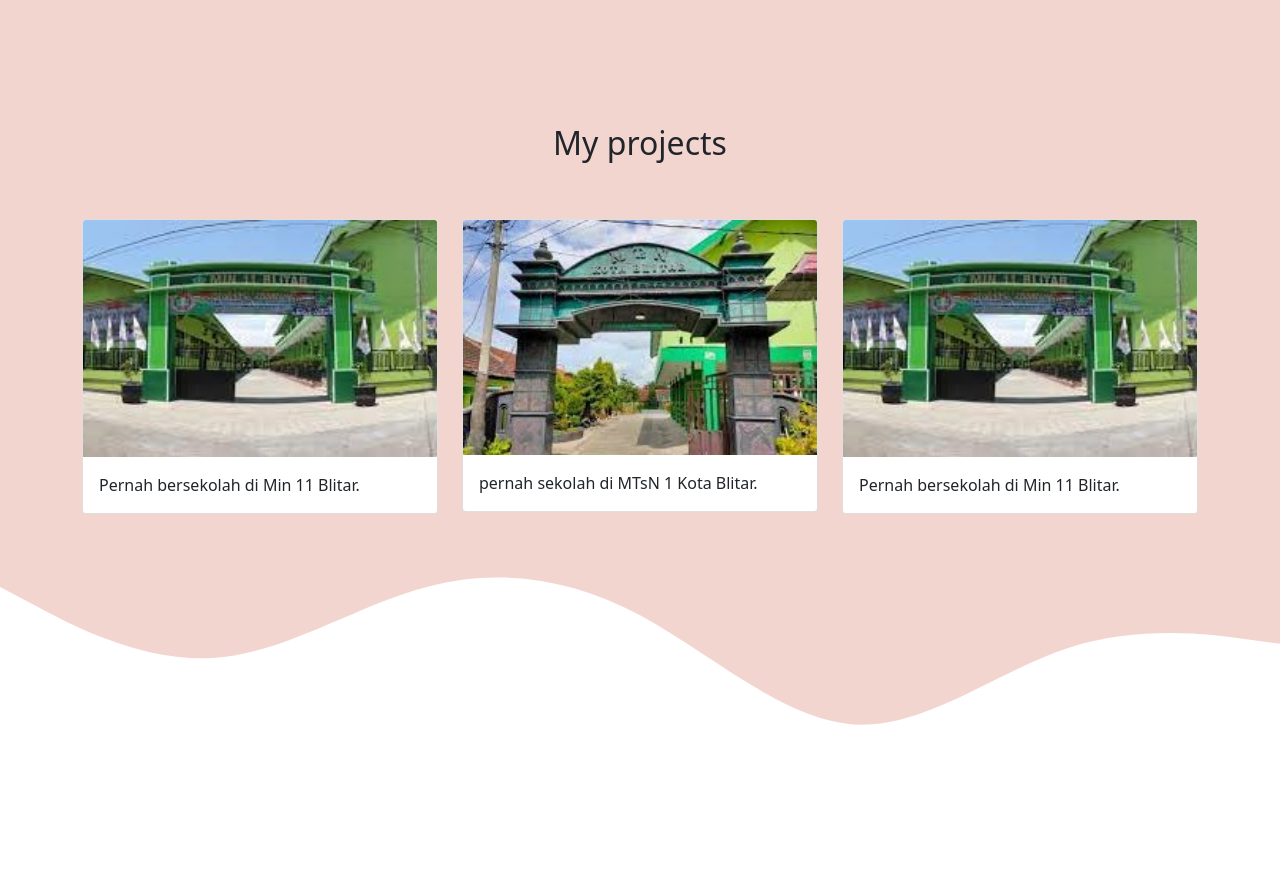
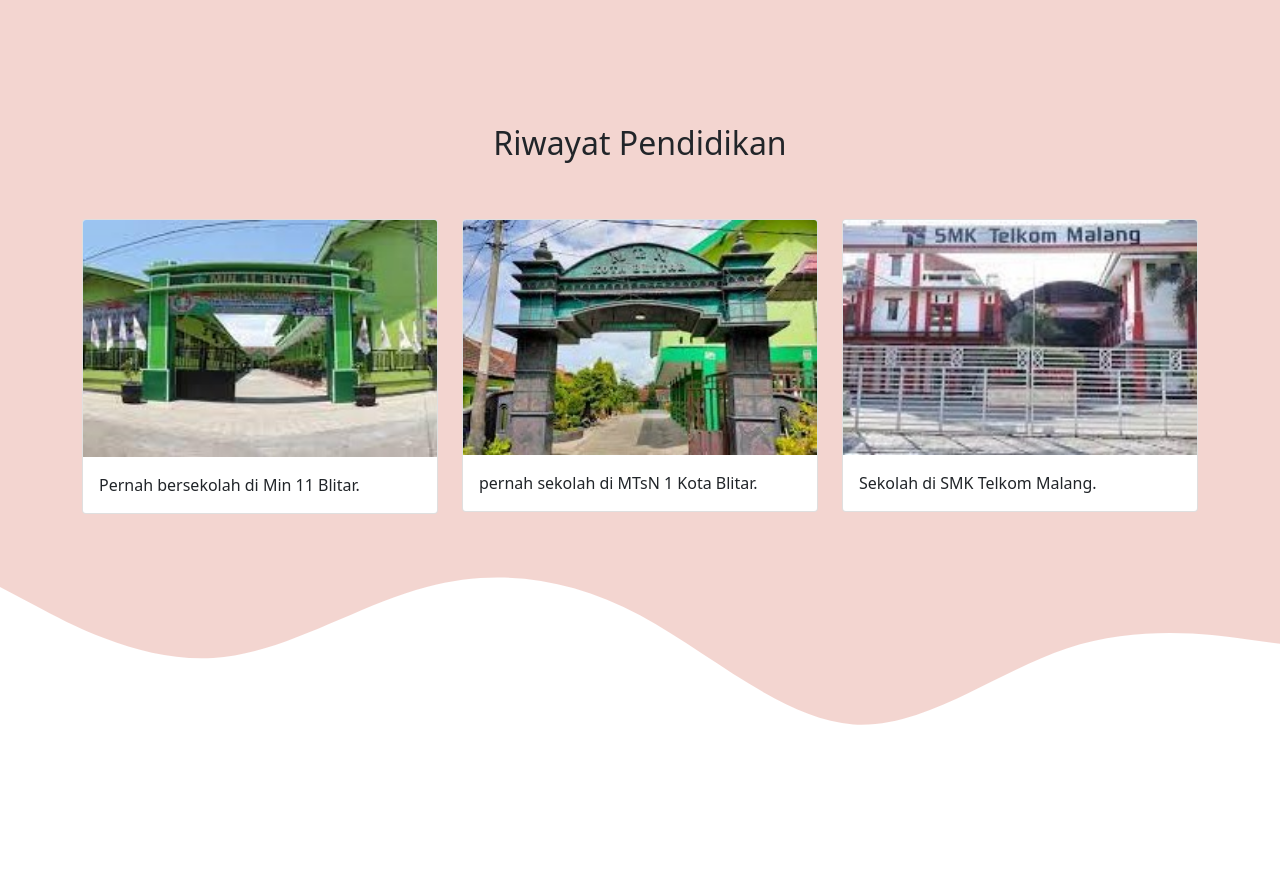
Before and after one commit to its-Bagas/its-Bagas.github.io, a plain HTML site: page index.html in a window 1280 px wide. Shown: the part 1340-2231 px from the top of the page. Drawn offline with nearby package versions, Linux system fonts and the light colour scheme.

Commit message:
mengubah foto dan menambahkan foto smk telkom

```diff
--- a/index.html
+++ b/index.html
@@ -92,7 +92,7 @@
       <div class="container">
         <div class="row text-center mb-5">
           <div class="col">
-            <h2>My projects</h2>
+            <h2>Riwayat Pendidikan</h2>
           </div>
         </div>
 
@@ -117,9 +117,9 @@
 
           <div class="col-md-4 mb-3">
             <div class="card">
-              <img src="img/min 11 blitar.jpg" class="card-img-top" alt="min 11 blitar" />
+              <img src="img/smk telkom malang.jpg" class="card-img-top" alt="SMK telkom Malang" />
               <div class="card-body">
-                <p class="card-text">Pernah bersekolah di Min 11 Blitar.</p>
+                <p class="card-text">Sekolah di SMK Telkom Malang.</p>
               </div>
             </div>
           </div>
```
Also changed, not shown: img/smk telkom malang.jpg (added).
